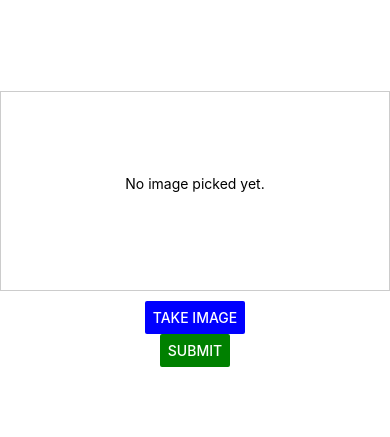
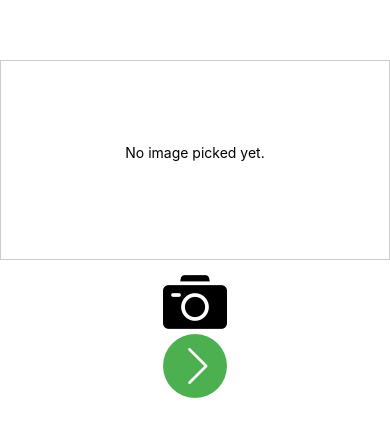
Before and after one commit to lakk14/POC_ReactNative_EdgeNeuralAI, a React Native app: screen / in a window 390 px wide. Shown: the part 193-630 px from the top of the page. Built offline with nearby package versions, Linux system fonts and the light colour scheme.

Commit message:
icons update

```diff
--- a/App.js
+++ b/App.js
@@ -1,6 +1,6 @@
 import { StatusBar } from 'expo-status-bar';
 import React, { useState } from 'react';
-import { StyleSheet, Text, View, Button, Image, Alert, Modal, TouchableHighlight, ActivityIndicator } from 'react-native';
+import { StyleSheet, Text, View, Button, Image, Alert, Modal, TouchableHighlight, ActivityIndicator, TouchableOpacity } from 'react-native';
 import * as ImagePicker from 'expo-image-picker';
 import * as Permissions from 'expo-permissions';
 
@@ -146,26 +146,29 @@ export default function App() {
             <Image style={styles.image} source={{ uri: pickedImage }} />
           )}
       </View>
+
+
+
+      <TouchableOpacity onPress={() => { takeImageHandler() }}>
+        <Image style={styles.button1} source={require("./assets/photo-camera.png")} />
+      </TouchableOpacity>
+      <TouchableOpacity onPress={() => { submitImage() }}>
+        <Image style={styles.button1} source={require("./assets/right-arrow.png")} />
+      </TouchableOpacity>
+
       <View style={{ justifyContent: "center", alignItems: "center" }}>
         {isLoading && <ActivityIndicator color={"#000"} />}
       </View>
-      <Button
-        title="Take Image"
-        color="blue"
-        onPress={takeImageHandler}
-      />
-
-      <Button
-        title="Submit"
-        color="green"
-        onPress={submitImage}
-      />
 
     </View>
   );
 }
 
 const styles = StyleSheet.create({
+  buton1: {
+    height: 10,
+    width: 10
+  },
   imagePreview: {
     width: '100%',
     height: 200,
```
Also changed, not shown: assets/photo-camera.png (added), assets/right-arrow.png (added).
